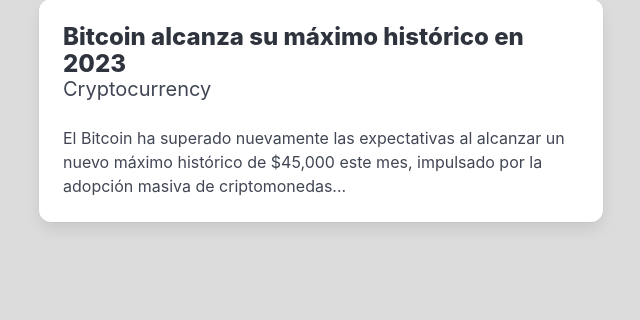
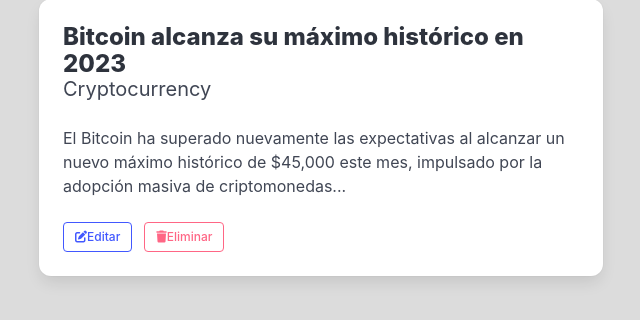
Before and after one commit to Punkyponk/EX_U1_20590316, a Flask app: page / in a window 1280 px wide. Shown: the part 193-513 px from the top of the page, without its empty margins (319-959 px from the left). Run offline with Flask 3, Linux system fonts and the light colour scheme; data comes from the database, SQL or seed files in the repository; some libraries are stand-ins or nearby versions.

Commit message:
se agrego la funcion de editar y eliminar

```diff
--- a/app.py
+++ b/app.py
@@ -88,6 +88,15 @@ def update_post(id):
     categories = Category.query.all()
     return render_template('update_post.html', post=post, categories=categories)
 
+# Eliminar post
+@app.route('/posts/delete/<int:id>', methods=['GET'])
+def delete_post(id):
+    post = Post.query.get(id)
+    if post:
+        db.session.delete(post)
+        db.session.commit()
+    return redirect(url_for('index'))  # Redirigir al índice después de eliminar el post
+
 # Ejecutar la función cuando se corra el script
 if __name__ == '__main__':
     with app.app_context():
--- a/templates/index.html
+++ b/templates/index.html
@@ -1,9 +1,11 @@
 {% extends 'base.html' %}
+
 {% block title%} Blog de Noticias{% endblock %}
-{% block content%}
+
+{% block content %}
 <div class="columns">
     <div class="column is-offset-3 is-6">
-		    <a  href="{{ url_for('add_post') }}" class="button is-success"><i class="fa-solid fa-plus"></i> &nbsp; Agregar noticia</a>
+        <a href="{{ url_for('add_post') }}" class="button is-success"><i class="fa-solid fa-plus"></i> &nbsp; Agregar noticia</a>
         <br><br>
         {% for post in posts %}
         <div class="card">
@@ -16,10 +18,20 @@
                 </div>
                 <div class="content">
                     {{ post.content }}
-                    </div>
+                </div>
+                <div class="buttons">
+                    <!-- Botón de editar -->
+                    <a href="{{ url_for('update_post', id=post.id) }}" class="button is-small is-link is-outlined">
+                        <i class="fa-solid fa-pen-to-square"></i> Editar
+                    </a>
+                    <!-- Botón de eliminar -->
+                    <a href="{{ url_for('delete_post', id=post.id) }}" class="button is-small is-danger is-outlined">
+                        <i class="fa-solid fa-trash"></i> Eliminar
+                    </a>
+                </div>
             </div>
         </div>
         {% endfor %}
     </div>
 </div>
-{% endblock%}
+{% endblock %}
```
